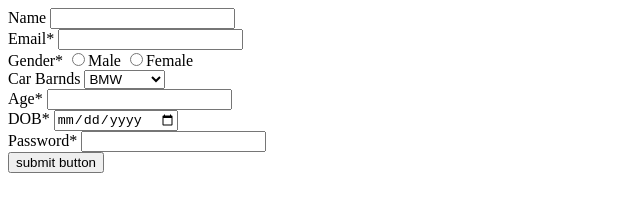
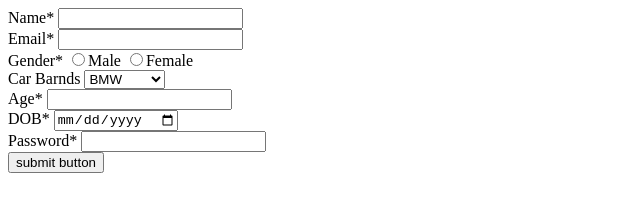
Before and after one commit to acciojob/signup-form-car-ShivaniAnandan, a website: page main.html in a window 1280 px wide. Shown: the full height of the page, 0-640 px from the left. Drawn offline with Linux system fonts and the light colour scheme.

Commit message:
created a submission

```diff
--- a/main.html
+++ b/main.html
@@ -12,7 +12,7 @@
 </script>
 <form method="post" target="_blank">
 	<div>
-	<label for="name">Name</label>
+	<label for="name">Name*</label>
 	<input type="text" id="name" required>
 	</div>
 	<div>
```
